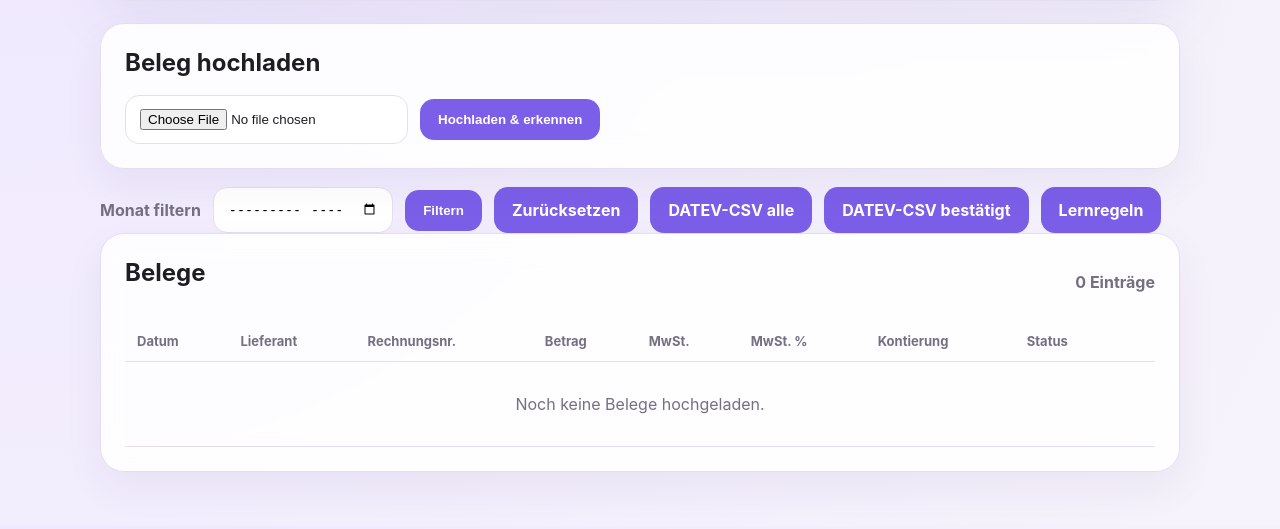
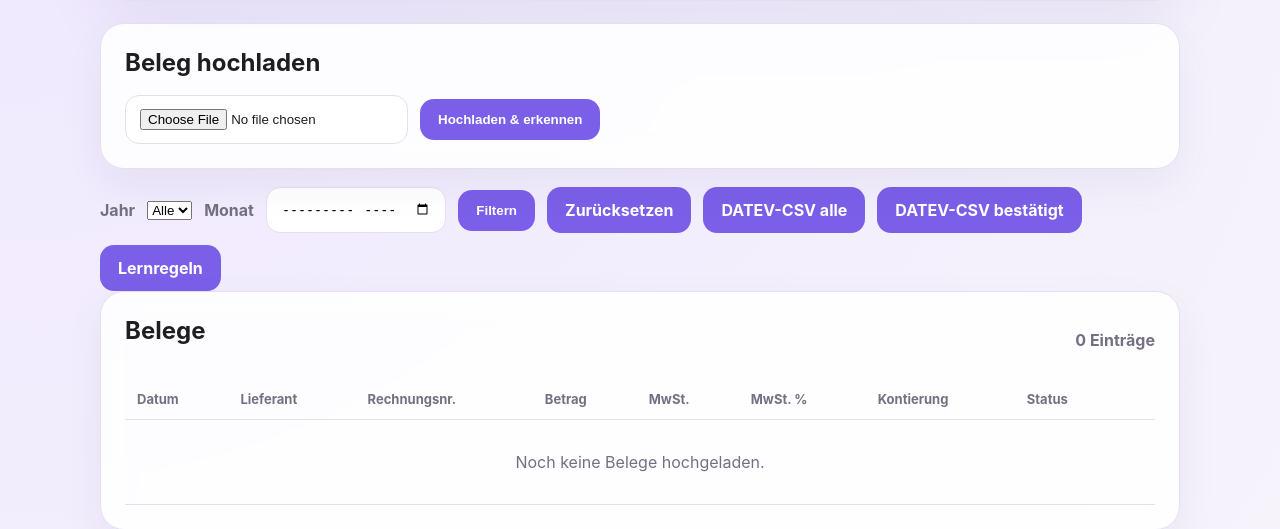
Before and after one commit to alanseyda2-crypto/ki-belegassistent-mvp, a FastAPI app: page / in a window 1280 px wide. Shown: the part 246-775 px from the top of the page. Run offline with FastAPI, Linux system fonts and the light colour scheme; data that the repository does not hold is empty.

Commit message:
Add files via upload

```diff
--- a/app/templates/index.html
+++ b/app/templates/index.html
@@ -17,7 +17,15 @@
 
 <section class="toolbar">
   <form method="get">
-    <label>Monat filtern</label>
+    <label>Jahr</label>
+    <select name="year">
+      <option value="">Alle</option>
+      {% for y in available_years %}
+      <option value="{{ y }}" {% if year|string == y|string %}selected{% endif %}>{{ y }}</option>
+      {% endfor %}
+    </select>
+
+    <label>Monat</label>
     <input type="month" name="month" value="{{ month or '' }}">
     <button type="submit">Filtern</button>
     <a href="/" class="link-button">Zurücksetzen</a>
```
